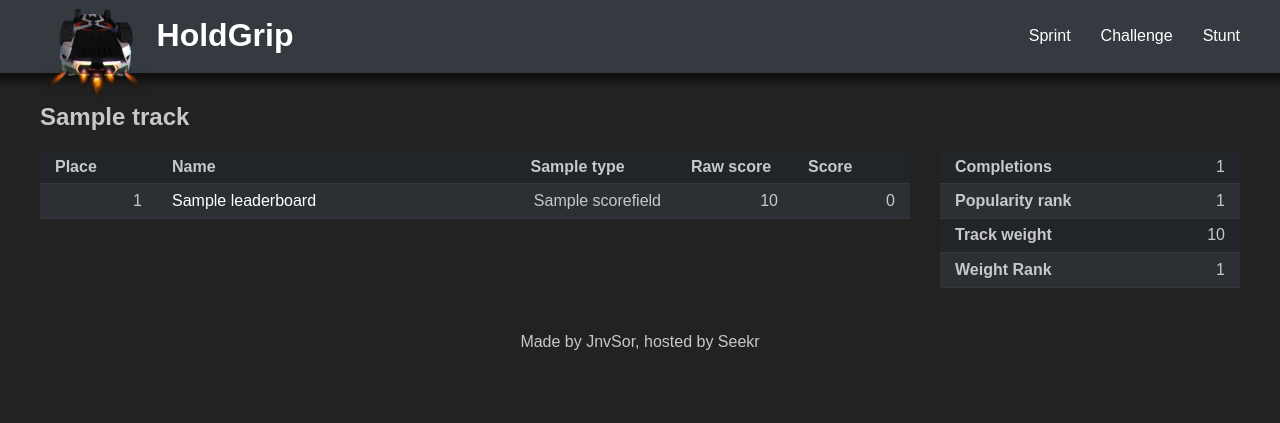
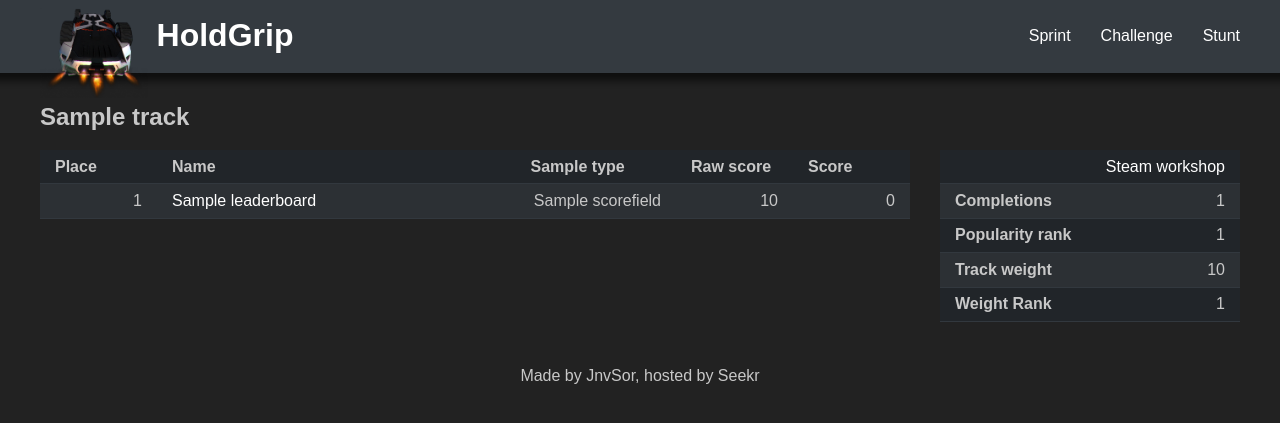
Before and after one commit to jnvsor/holdgrip, a PHP site: template views/track.twig in a window 1280 px wide. Shown: the top 423 px of the page. Run offline with PHP 8.4, Linux system fonts and the light colour scheme; the template is opened without the code that fills it: most values are stand-ins (such as "Sample title", 1, 10 or a date in 2020); style sheets or scripts are compiled from the project's sources; some libraries are stand-ins or nearby versions.

Commit message:
Add steam workshop link on track page

```diff
--- a/views/track.twig
+++ b/views/track.twig
@@ -15,6 +15,9 @@
     <div class="sidebar">
         <aside>
             <table class="stats">
+                <tr>
+                    <td colspan="2"><a href="https://steamcommunity.com/workshop/filedetails/?id={{ track.id }}" target="_blank">Steam workshop</a></td>
+                </tr>
                 <tr>
                     <th>Completions</th>
                     <td>{{ track.finished_count | number_format }}</td>
```
